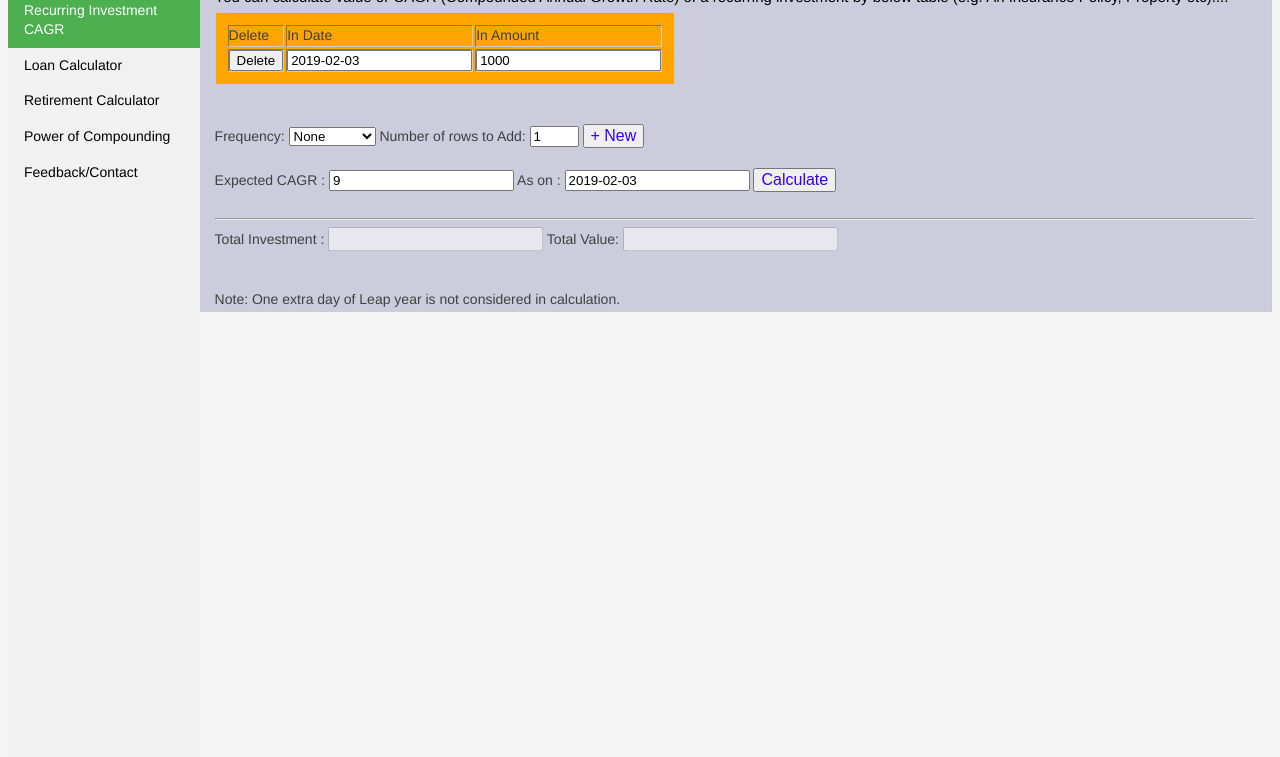
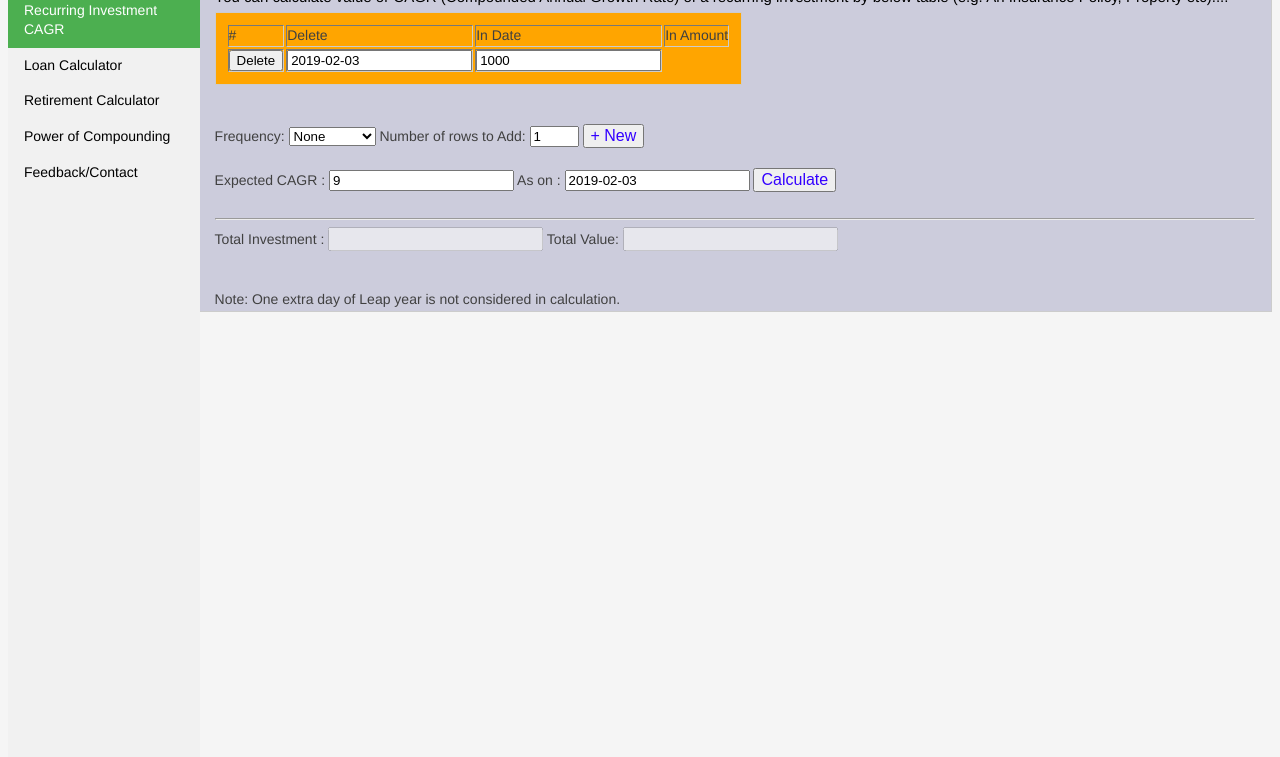
Before and after one commit to gyanendragupta/gyanendragupta.github.io, a plain HTML site: page cagr.html in a window 1280 px wide. Shown: the part 51-808 px from the top of the page. Drawn offline with nearby package versions, Linux system fonts and the light colour scheme; a script that the page names is missing.

Commit message:
Update cagr.html

```diff
--- a/cagr.html
+++ b/cagr.html
@@ -27,6 +27,7 @@
 <table id="myTableData" border="1" cellpadding="0" style="background:orange;border:1px solid #cccccc;padding: 10px;">
 	<tbody>
 		<tr>
+			<td>#</td>
 			<td>Delete</td>
 			<td>In Date</td>
 			<td>In Amount</td>
```
